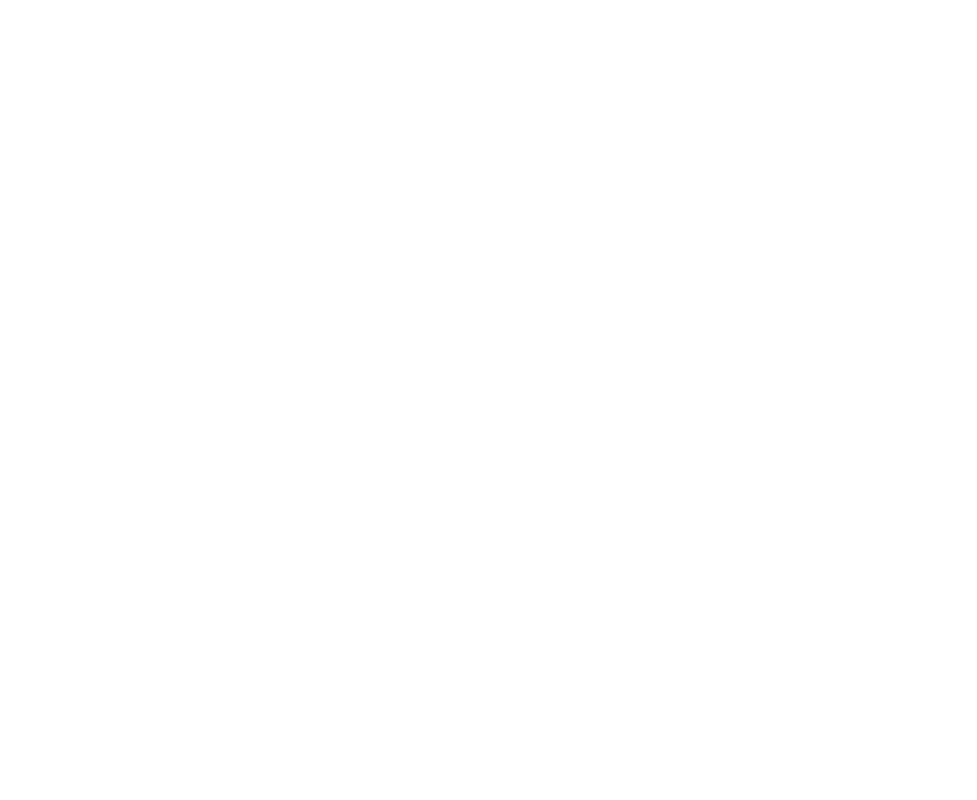
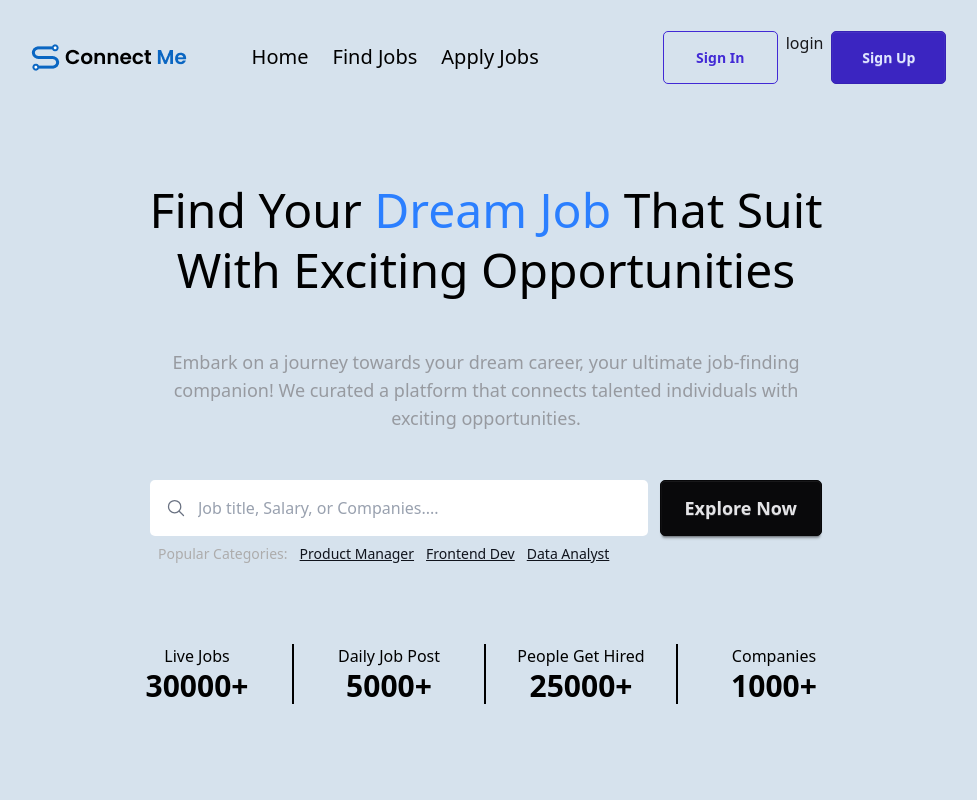
Before and after one commit to Aymanhamada100/connect--me, a React (Vite) app: page / in a window 1280 px wide. Before the commit this address had no page. Shown: the top 800 px of the page, without its empty margins (154-1131 px from the left). Built offline with nearby package versions, Linux system fonts and the light colour scheme; no server answers.

Commit message:
fix import path

```diff
--- a/src/App.jsx
+++ b/src/App.jsx
@@ -23,7 +23,7 @@
     <div className="w-full h-full">
       <BrowserRouter>
         <Routes>
-          <Route path="/Home" element={<Home />} />
+          <Route path="/" element={<Home />} />
           <Route path="/HomeCompany" element={<HomeCompany />} />
           <Route path="/login" element={<LoginPage />} />
           <Route path="/signup" element={<SignUpPage />} />
```
